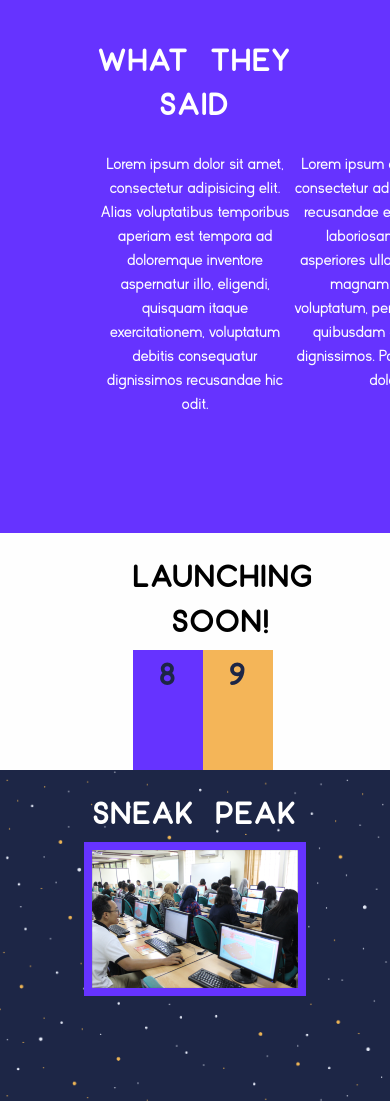
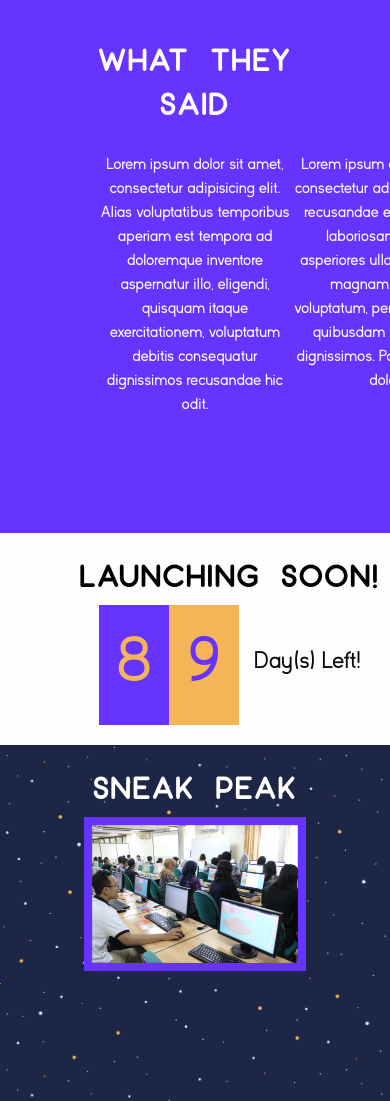
Before and after one commit to ciferivalle/oh-fasilkom, a PHP site: page / in a window 390 px wide; the page is wider, and only the part inside the window is pictured. Shown: the part 3858-4959 px from the top of that part. Run offline with PHP 8.4, Linux system fonts and the light colour scheme; some libraries are stand-ins or nearby versions.

Commit message:
finish all template

```diff
--- a/css/app.css
+++ b/css/app.css
@@ -136,10 +136,36 @@ body {
   }
 }
 #register{
-  height: 50vh;
+  height: 40vh;
   background-image: url('../img/desktop/register.svg');
+}
+#register .grid-container {
+  margin-top: 5%;
+}
+
+@media (max-width:400px) {
+  #register{
+    height: 40vh;
+    background-image: url('../img/desktop/register.svg');
+  }
+  #register .grid-container {
+    margin-top:20%;
+  }
 }
 #regis-button {
   width: 70%;
   font-size: 1.5em;
 }
+
+#regis-button {
+  background-color: #F4B558;
+  border: none;
+  color: white;
+  padding: 20px;
+  text-align: center;
+  text-decoration: none;
+  cursor: pointer;
+  border-radius: 30px;
+  color: #6633ff;
+  width: 60%;
+}
--- a/css/basic.css
+++ b/css/basic.css
@@ -94,9 +94,19 @@
 .mini-font {
   font-size: 1em;
 }
+.mid-lit-font {
+  font-size: 1.5em;
+}
+.mid-font {
+  font-size: 2em;
+}
 .big-font {
   font-size: 3em;
 }
+.count-font {
+  font-size: 4em;
+}
+
 .full-vh {
   height: 90vh;
 }
@@ -168,3 +186,24 @@
 .mar-up-very-lit {
     margin-top: 5%;
 }
+.mar-right {
+    margin-right: 30%;
+}
+.mar-right-lit {
+    margin-right: 10%;
+}
+.mar-right-very-lit {
+    margin-right: 5%;
+}
+.mar-left {
+    margin-left: 30%;
+}
+.mar-left-lit {
+    margin-left: 10%;
+}
+.mar-left-very-lit {
+    margin-left: 5%;
+}
+.full-h {
+  height: 100%;
+}
--- a/index.html
+++ b/index.html
@@ -120,7 +120,7 @@
         <!-- end 3 -->
       </div>
       <div class="small-8 large-5 cell end">
-        <div class="flex-container align-middle">
+        <div class="grid-y align-center full-h">
           <p class="font-white font-kayak-reg">Lorem ipsum dolor sit amet, consectetur adipisicing elit. Suscipit doloremque voluptatibus id nam placeat libero vitae repellat enim. Facilis, cumque.</p>
         </div>
       </div>
@@ -165,8 +165,8 @@
 
 <!-- LAUNCH -->
 <div class="launch-soon">
-  <div class="grid-container pad-up-very-lit">
-    <div class="columns small-offset-4 small-7 medium-offset-6 medium-5 end text-center" style="margin-right:70px;">
+  <div class="grid-container pad-up-very-lit pad-down-very-lit">
+    <!-- <div class="columns small-offset-4 small-7 medium-offset-6 medium-5 end text-center" style="margin-right:70px;">
       <h1 class="font-black font-moon-2-bold">LAUNCHING SOON!</h1>
     </div>
     <div class="columns small-offset-4 small-7 medium-offset-6 medium-5 end" style="margin-right:70px;">
@@ -176,6 +176,28 @@
         </div>
         <div class="cell small-4 bg-brown text-center" style="height:120px; width:70px;">
 						<h2 class="font-navy font-moon-2-bold" id="kanan">
+        </div>
+      </div>
+    </div> -->
+    <div class="grid-x align-right">
+      <div class="cell shrink">
+        <h1 class="font-black font-moon-2-bold">LAUNCHING SOON!</h1>
+        <div class="grid-x align-center">
+          <div class="cell bg-violet text-center shrink" style="height:120px; width:70px;">
+            <div class="grid-y align-center full-h">
+  						<h2 class="font-light-brown font-kayak-reg count-font" id="kiri">
+            </div>
+          </div>
+          <div class="cell bg-brown text-center shrink" style="height:120px; width:70px;">
+            <div class="grid-y align-center full-h">
+  						<h2 class="font-violet font-kayak-reg count-font" id="kanan">
+            </div>
+          </div>
+          <div class="cell text-center shrink mar-left-very-lit">
+            <div class="grid-y align-center full-h">
+              <h2 class="font-kayak-reg mid-lit-font">Day(s) Left!</h2>
+            </div>
+          </div>
         </div>
       </div>
     </div>
@@ -211,7 +233,7 @@
 
 <!-- REGISTER -->
 <div id="register">
-  <div class="grid-container pad-up-lit">
+  <!-- <div class="grid-container pad-up-lit">
     <div class="cell small-10 large-8 text-center end">
       <h1 class="font-moon-2-bold">SEATS ARE LIMITED</h1>
     </div>
@@ -223,6 +245,20 @@
     <div class="cell small-8 large-6 text-center">
       <a id="regis-button" class="font-kayak-reg mar-down-very-lit">Register Now!</a>
       <p class="font-black font-kayak-reg">P.S. this event is FREE</p>
+    </div>
+  </div> -->
+  <div class="grid-container">
+    <div class="grid-x align-center text-center pad-down-very-very-lit">
+      <div class="cell small-10 large-6">
+        <h1 class="font-moon-2-bold">SEATS ARE LIMITED</h1>
+        <p class="font-moon-2-bold mini-font">Click the button to join our <span class="font-light-brown">Space Oddesy</span></p>
+      </div>
+    </div>
+    <div class="grid-x align-center text-center">
+      <div class="cell shrink small-10 large-6">
+        <button id="regis-button" class="font-kayak-reg">Register Now!</button>
+        <p class="font-black font-kayak-reg">P.S. this event is FREE</p>
+      </div>
     </div>
   </div>
 </div>
```
Also changed, not shown: other parts of css/basic.css (+24 -16 lines).
